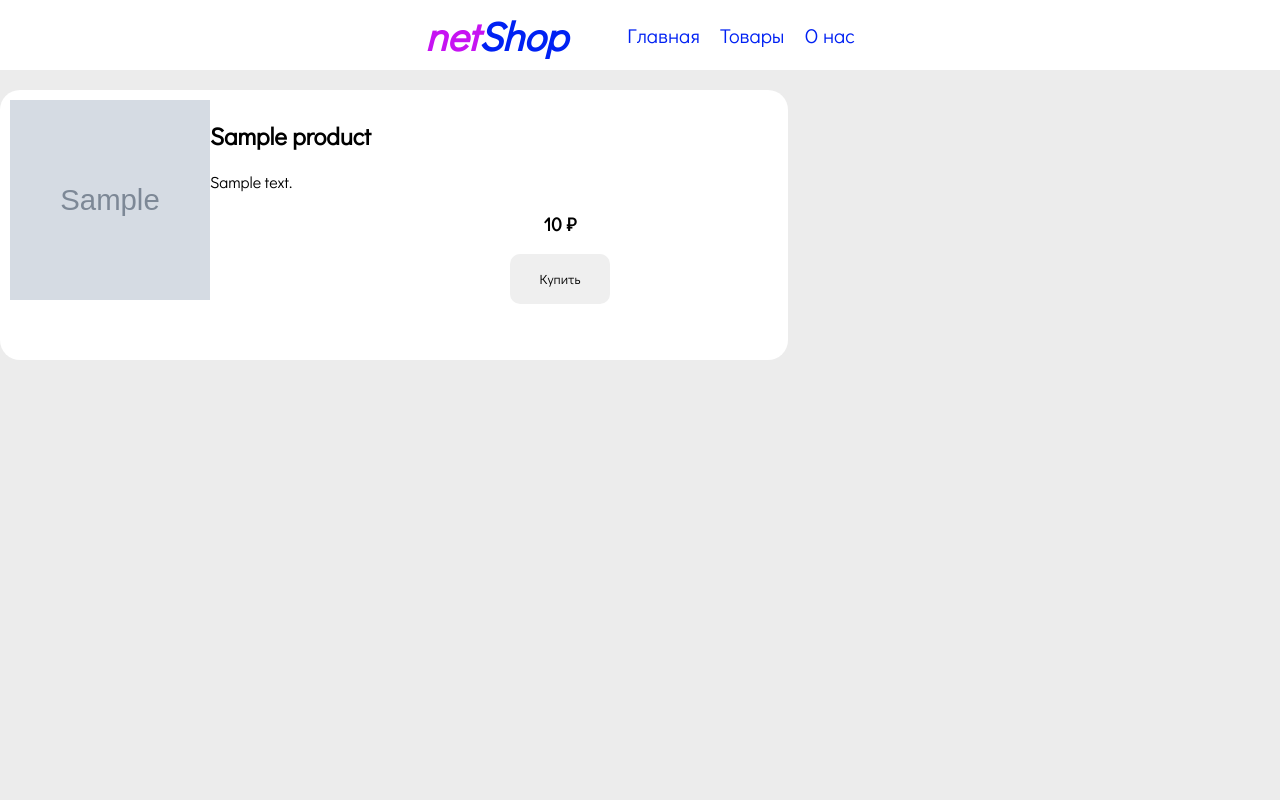
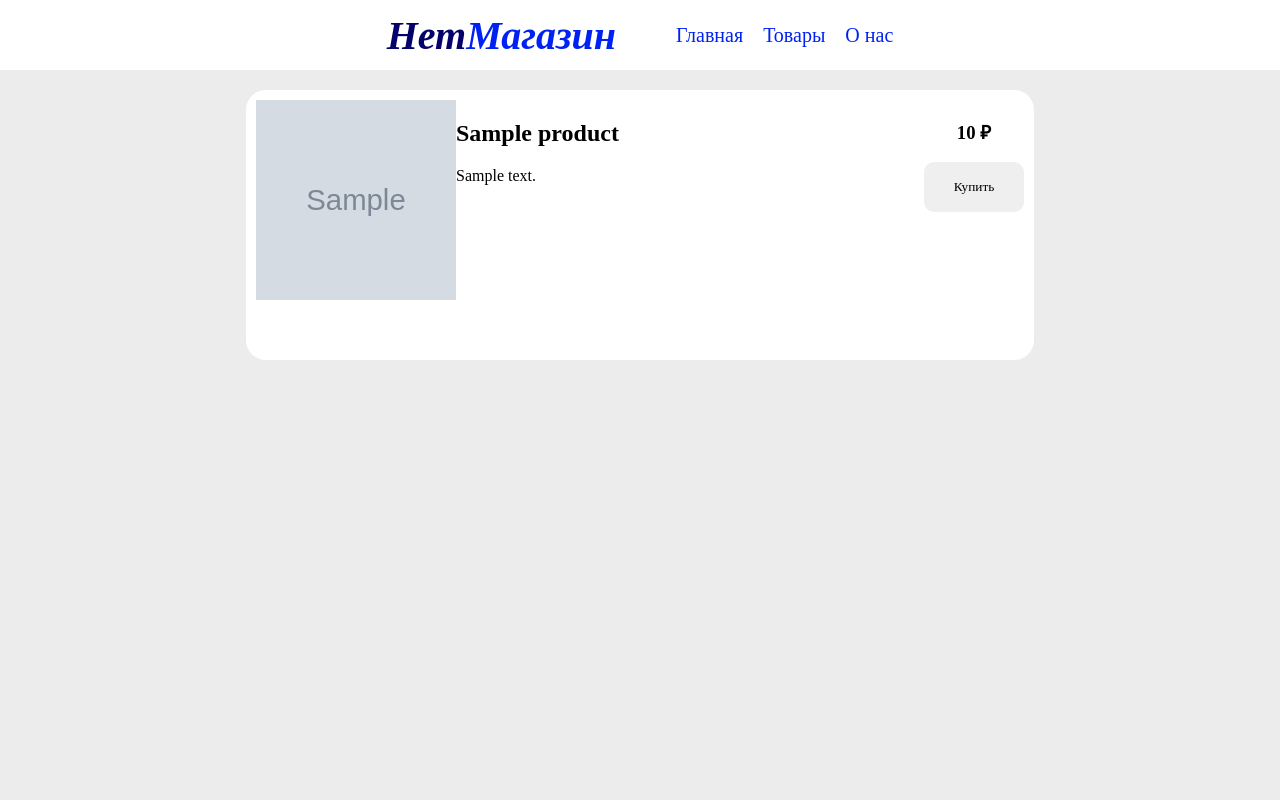
Before and after one commit to lemonlemon544/myshop, a Django app: page / in a window 1280 px wide. Run offline with Django 5.2, Linux system fonts and the light colour scheme; tables that the repository leaves empty hold one stand-in row (values such as "Sample post"); grey boxes marked "Sample" are stand-in pictures.

Commit message:
какие-то проблемы

```diff
--- a/myshop/shop/static/style.css
+++ b/myshop/shop/static/style.css
@@ -7,7 +7,7 @@
 }
 
 * {
-    font-family: "Didact Gothic";
+    font-family: "Playwrite ES";
 }
 
 h1 {
@@ -19,16 +19,21 @@
     margin-right: 40px;
 }
 
-img {
+.productPreview {
     width: 200px;
     height: 200px;
+}
+
+.productImage {
+    max-width: 50%;
+    max-height: 50%;
 }
 
 .product {
     display: flex;
     flex-direction: row;
 
-    height: 250px;
+    min-height: 250px;
     margin-top: 20px;
     background-color: white;
     border-radius: 20px;
@@ -44,14 +49,6 @@
     align-items: center;
 }
 
-
-h2 {
-    width: 300px;
-}
-
-p {
-    width: 700px;
-}
 
 button {
     margin-left: auto;
@@ -69,6 +66,11 @@
 }
 
 a {
+    color: black;
+    text-decoration: none;
+}
+
+.navlink {
     margin-left: 20px;
     text-decoration: none;
     color: #0021f3;
@@ -90,11 +92,15 @@
 }
 
 .productDetails {
+    margin-top: 20px;
+
+    border-radius: 20px;
+
     background: white;
     display: flex;
     flex-direction: row;
 
-    width: 50%;
+    width: 70%;
     margin-left: auto;
     margin-right: auto;
 }
@@ -103,3 +109,30 @@
     display: flex;
     flex-direction: row;
 }
+
+.productTitle {
+    margin-top: 20px;
+}
+
+.productTitle * {
+    font-style: normal;
+    margin-bottom: 20px;
+}
+
+.productDescription {
+    margin-top: 20px;
+    padding-top: 5px;
+    padding-bottom: 5px;
+
+    border-radius: 20px;
+
+    background: white;
+
+    width: 70%;
+    margin-left: auto;
+    margin-right: auto;
+}
+
+.productDescription * {
+    margin: 20px;
+}
--- a/myshop/shop/templates/index.html
+++ b/myshop/shop/templates/index.html
@@ -1,48 +1,33 @@
-<!DOCTYPE html>
-<html lang="en">
-<head>
-    <meta charset="UTF-8">
-    <title>Title</title>
-</head>
-<body>
-
-
 {% load static %}
 <link rel="stylesheet" href="{% static 'style.css' %}">
 
 <div class="navigation">
 
-    <h1><span style="color: #c613f2">net</span>Shop</h1>
-    <a href="/">Главная</a>
-    <a href="/products">Товары</a>
-    <a href="/aboutus">О нас</a>
+<h1><span style="color: #05016a">Нет</span>Магазин</h1>
 
+<a class="navlink" href="/">Главная</a>
+<a class="navlink" href="/products">Товары</a>
+<a class="navlink" href="/aboutus">О нас</a>
 
 </div>
 
+<div class="productList">
 
-
-<div class="product_list">
-    {% for product in products %}
-    <div class="product">
-    <img src='{{product.image_url}}'>
-    <div>
-
-        <h2>{{product.name}}</h2>
-        <p>{{product.description}}</p>
-        <div class="price">
-            <h3>{{product.price}} ₽</h3>
-            <button>Купить</button>
-
-        </div>
+{% for product in products %}
+<div class="product">
+    <img class="productPreview" src="{{ product.image_url }}"/>
+    <div style="width: 50%">
+        <a href="/product/{{ product.id }}">
+            <h2>{{ product.name }}</h2>
+        </a>
+        <p>{{ product.description }}</p>
     </div>
 
+    <div class="price">
+        <h3>{{ product.price }} ₽</h3>
+        <button>Купить</button>
+    </div>
 </div>
 {% endfor %}
 
 </div>
-
-
-
-</body>
-</html>
--- a/myshop/shop/urls.py
+++ b/myshop/shop/urls.py
@@ -4,6 +4,6 @@
 
 urlpatterns = [
     path("", views.home, name="home"),
-    path("product", views.view_product, name="view_product")
-
+    path("product", views.view_product, name="view_product"),
+    path("product/<int:id>", views.view_product, name="view_product")
 ]
--- a/myshop/shop/views.py
+++ b/myshop/shop/views.py
@@ -1,14 +1,19 @@
-from django.shortcuts import HttpResponse
+from django.http import HttpResponse
 from django.shortcuts import render
+
 from .models import Product
 
 # Create your views here.
-def home(requests):
+
+def home(request):
     products = Product.objects.all()
 
-    return render(requests, "index.html", {
+    return render(request, "index.html", {
         'products': products
     })
 
-def view_product(request):
-    return render(request, 'product.html')
+def view_product(request, id):
+    product = Product.objects.filter(id=id).first()
+    return render(request, 'product.html', {
+        'product': product
+    })
```
Also changed, not shown: myshop/shop/templates/product.html (+12 -7 lines).
